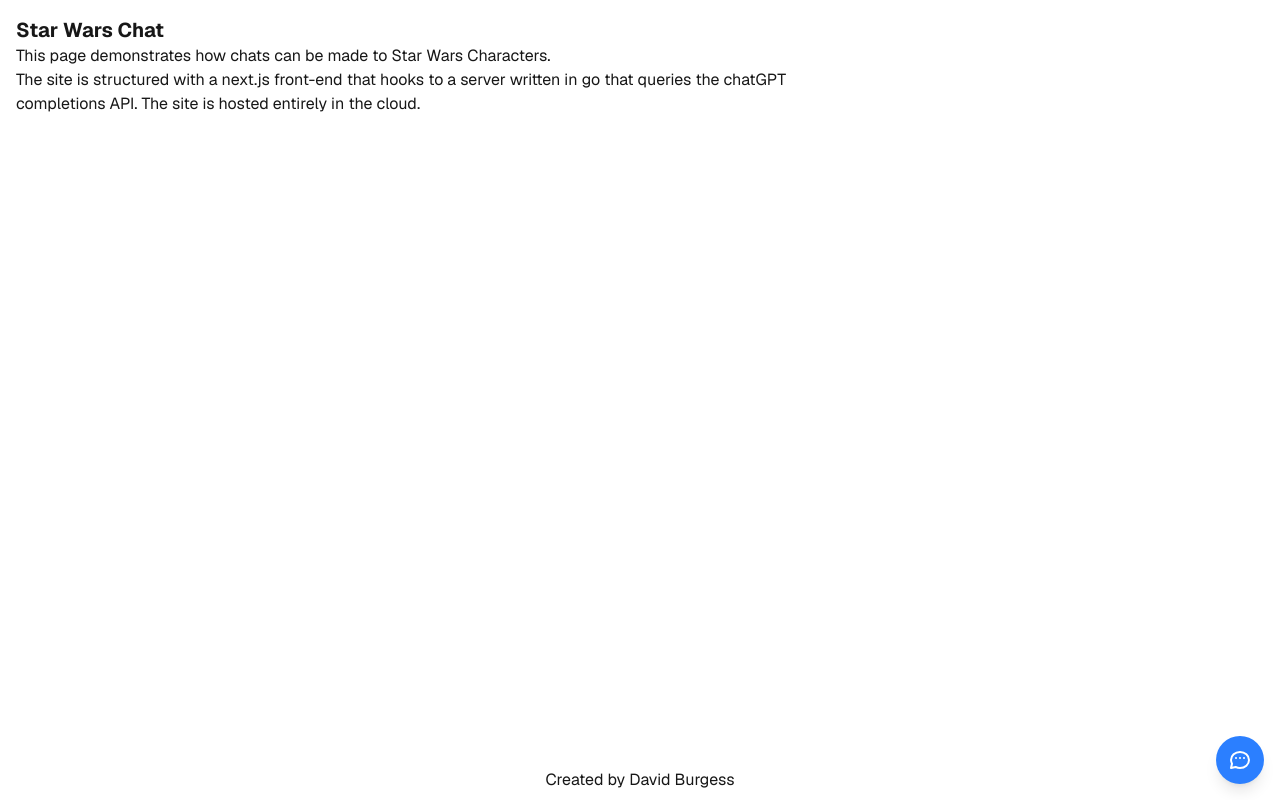
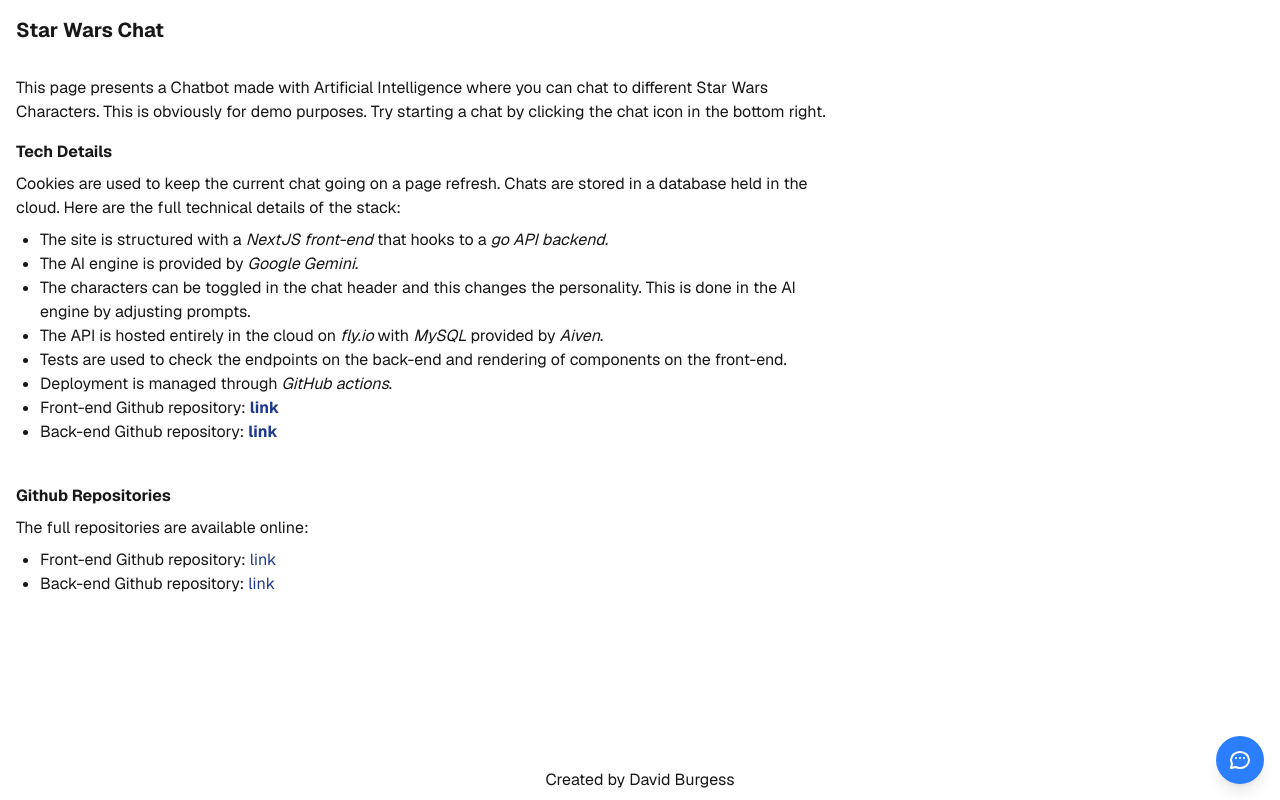
Before and after one commit to dbhighlander/star_wars_chat_frontend, a Next.js app: page / in a window 1280 px wide. Built offline with nearby package versions, Linux system fonts and the light colour scheme; no server answers.

Commit message:
Fixed chat load bug, and edited page content of demo

```diff
--- a/src/app/lib/fetchBots.tsx
+++ b/src/app/lib/fetchBots.tsx
@@ -1,4 +1,5 @@
 export async function fetchBots() {
+  console.log(`${process.env.NEXT_PUBLIC_STAR_WARS_PUBLIC_API_URL}/bots`)
   try {
     const response = await fetch(`${process.env.NEXT_PUBLIC_STAR_WARS_PUBLIC_API_URL}/bots`, {
       method: 'GET',
--- a/src/app/lib/fetchChat.tsx
+++ b/src/app/lib/fetchChat.tsx
@@ -2,9 +2,10 @@
 import { ChatData } from '../types/types';
 
 export async function fetchChat(userRef: string, chatRef: string) {
+
   try {
     const response = await fetch(
-      `${process.env.NEXT_PUBLIC_STAR_WARS_PUBLIC_API_URL}/${userRef}/${chatRef}`,
+      `${process.env.NEXT_PUBLIC_STAR_WARS_PUBLIC_API_URL}/chats/${userRef}/${chatRef}`,
       {
         method: 'GET',
       }
--- a/src/app/page.tsx
+++ b/src/app/page.tsx
@@ -9,15 +9,31 @@
         <div className="w-2/3  overflow-auto box-border">
           <div className="p-4">
             <h1 className="text-xl font-bold">Star Wars Chat</h1>
-            <p>
-              This page demonstrates how chats can be made to Star Wars
-              Characters.
-            </p>
-            <p>
-              The site is structured with a next.js front-end that hooks to a
-              server written in go that queries the chatGPT completions API. The
-              site is hosted entirely in the cloud.
-            </p>
+            <div className='py-8'>
+              <p>
+                This page presents a Chatbot made with Artificial Intelligence where you can chat to different Star Wars Characters.  This is obviously for demo purposes.
+              Try starting a chat by clicking the chat icon in the bottom right.</p>
+              <h2 className='texr-l font-bold mt-4 mb-2'>Tech Details</h2>
+              <p>
+                Cookies are used to keep the current chat going on a page refresh.  Chats are stored in a database held in the cloud. Here are the full technical details of the stack:
+              </p>
+              <ul className='list-disc p-6 pt-2'>
+                <li>The site is structured with a <span className='italic'>NextJS front-end</span> that hooks to a <span className='italic'>go API backend.</span></li>
+                <li>The AI engine is provided by <span className='italic'>Google Gemini.</span></li>
+                <li>The characters can be toggled in the chat header and this changes the personality. This is done in the AI engine by adjusting prompts.</li>
+                <li>The API is hosted entirely in the cloud on <span className='italic'>fly.io</span> with <span className='italic'>MySQL</span> provided by <span className='italic'>Aiven</span>.</li>
+                <li>Tests are used to check the endpoints on the back-end and rendering of components on the front-end.</li>
+                <li>Deployment is managed through <span className='italic'>GitHub actions</span>.</li>
+                <li>Front-end Github repository: <a className='text-blue-900 font-bold' href='https://github.com/dbhighlander/star_wars_chat_frontend'>link</a></li>
+                <li>Back-end Github repository: <a className='text-blue-900 font-bold' href='https://github.com/dbhighlander/star_wars_chat_backend'>link</a></li>
+              </ul>
+              <h2 className='texr-l font-bold mt-4 mb-2'>Github Repositories</h2>
+              <p>The full repositories are available online:</p>
+              <ul className='list-disc p-6 pt-2'>
+              <li>Front-end Github repository: <a className='text-blue-900 font-700' href='https://github.com/dbhighlander/star_wars_chat_frontend'>link</a></li>
+                <li>Back-end Github repository: <a className='text-blue-900 font-700' href='https://github.com/dbhighlander/star_wars_chat_backend'>link</a></li>
+                </ul>
+            </div>
           </div>
         </div>
 
```
